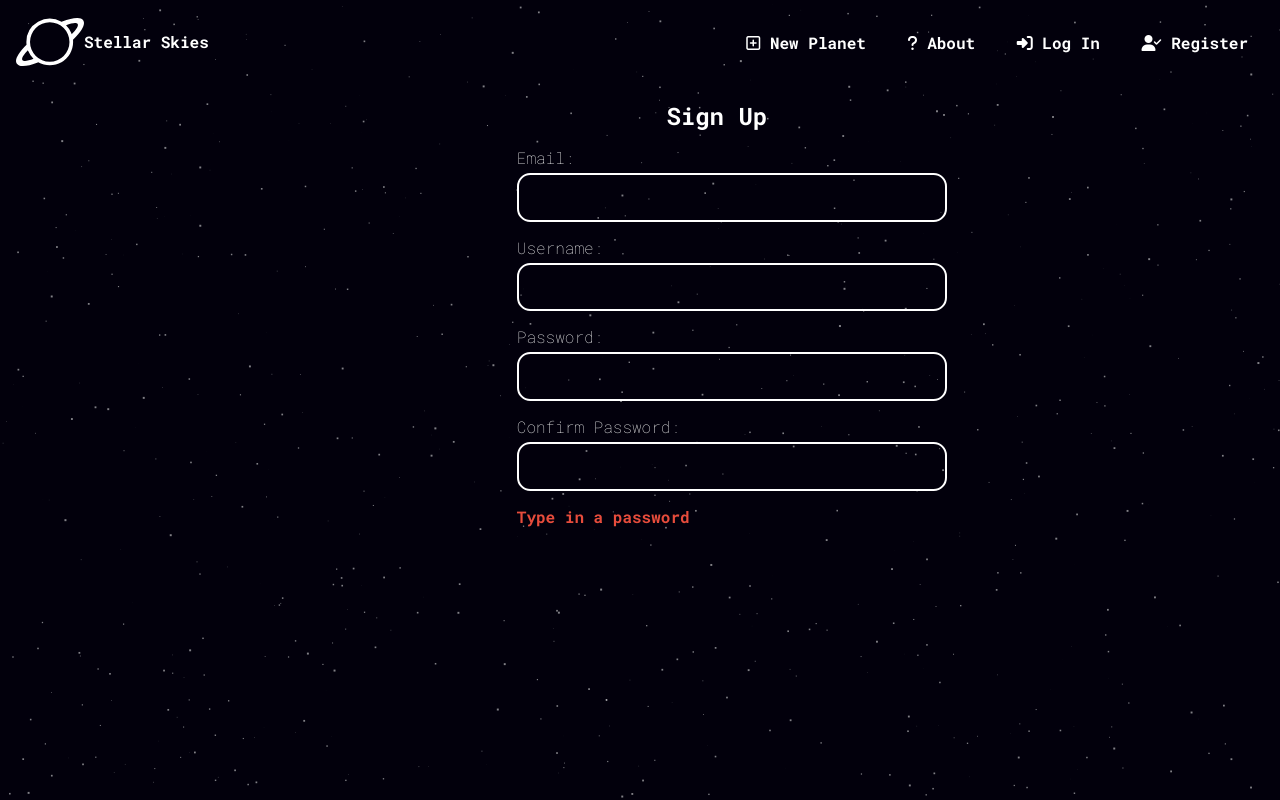
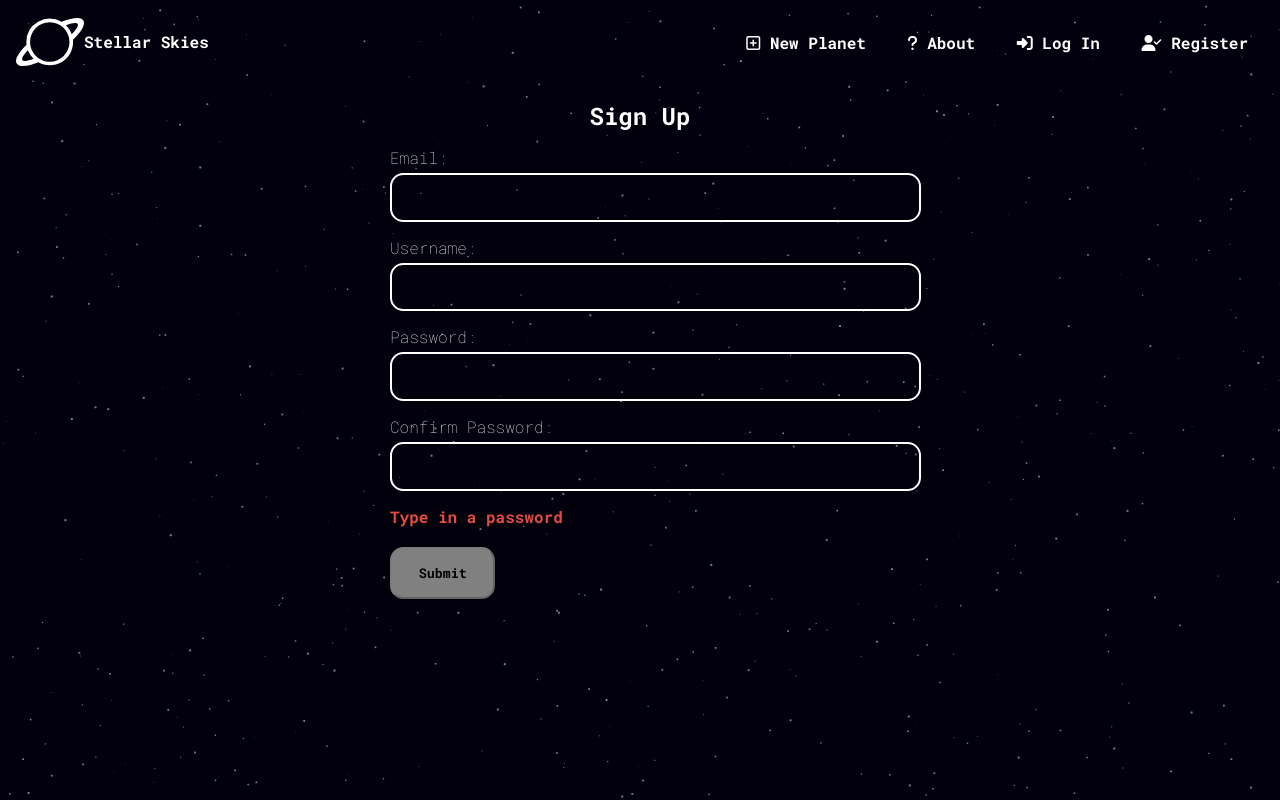
Before and after one commit to drewgifford/Stellar-Skies, a Flask app: page /signup/ in a window 1280 px wide; the page is wider, and only the part inside the window is pictured. Run offline with Flask 2, Linux system fonts and the light colour scheme; some libraries are stand-ins or nearby versions.

Commit message:
Add register checks

```diff
--- a/main.py
+++ b/main.py
@@ -116,9 +116,9 @@ def login():
         cursor.execute("SELECT email, username, password, pfp, system_name FROM account_data WHERE email = '{}'".format(em))
         result = cursor.fetchone()
         if result is None:
-            return redirect(url_for("signup"))
+            return render_template("login.html", invalid=True)
         elif str(pas) != str(result[2]):
-            return redirect(url_for("login"))
+            return render_template("login.html", invalid=True)
         else:
             session["user"] = str(result[1])
             session["email"] = str(result[0])
@@ -150,7 +150,7 @@ def signup():
         cursor.execute("SELECT email FROM account_data WHERE email = '{}'".format(email))
         result = cursor.fetchone()
         if result is not None:
-            return redirect(url_for("login"))
+            return render_template("signup.html", invalid=True)
         elif pas == pasc:
             systemID = random.randint(1111,9999)
             sql = ("INSERT INTO account_data(email, password, username, total_planets, system_id, pfp, system_name) VALUES(?,?,?,?,?,?,?)")
@@ -180,7 +180,7 @@ def account():
         cursor.execute("SELECT * FROM account_data WHERE email = '{}'".format(session["email"]))
         result = cursor.fetchone()
         if str(result[1]) != str(pas):
-            return redirect(url_for("account", wrong_pas=True))
+            return render_template("account.html", email=session["email"], username=session["user"], pfp=str(result[3]), system_name=str(result[4]), wrong_password=True)
         else:
             if str(username) != '' and str(result[2]) != str(username):
                 sql = ("UPDATE account_data SET username = ? WHERE email = ?")
--- a/static/css/form.css
+++ b/static/css/form.css
@@ -20,7 +20,11 @@ form {
 form input[type="submit"] {
     padding: 15px 2em;
 }
-#validate-status {
+#validate-status, .errorMsg {
     color: #e74c3c;
     font-weight: bold;
+    margin-bottom: 10px;
 }
+form input[type="submit"]:disabled {
+    background: gray;
+}
--- a/static/css/index.css
+++ b/static/css/index.css
@@ -457,18 +457,21 @@ a.button,button,input[type="submit"] {
     color: black;
     font-weight: bold;
     margin: 10px 10px 10px 0px;
-    cursor: pointer;
+
     box-shadow: 0px 0px 15px transparent;
 }
-a.button:hover,button:hover,input[type="submit"]:hover {
+a.button,button,input[type="submit"]:not(:disabled){
+    cursor: pointer;
+}
+a.button:hover,button:hover,input[type="submit"]:not(:disabled)hover {
     box-shadow: 0px 0px 15px rgba(255,255,255,0.75);
 }
 .absoluteCenter {
-    max-width: 400px;
+    max-width: 500px;
     width: 100%;
     margin: auto;
 
 }
 .absoluteCenterContainer {
-    width: 100vw;
+
 }
--- a/templates/login.html
+++ b/templates/login.html
@@ -10,6 +10,9 @@
             <p><input type="text" id="lem" name="lem" /></p>
             <label for="lpas">Password</label>
             <p><input type="password" id="lpas" name="lpas" /></p>
+            {% if invalid == True %}
+                <p class="errorMsg">Invalid credentials.</p>
+            {% endif %}
             <p><input type="submit" value="Submit" /></p>
         </form>
         <a href="/signup">Register an Account &gt;</a>
--- a/templates/signup.html
+++ b/templates/signup.html
@@ -20,22 +20,25 @@
             <p>Confirm Password:</p>
             <p><input type="password" name="pasc" id="confirmPass"/></p>
             <p id="validate-status">Type in a password</p>
-            <p><input id="profilePicture" type="text" value="https://cdn.pixabay.com/photo/2015/10/05/22/37/blank-profile-picture-973460_1280.png" /></p>
-            <p><input id="submit" type="submit" value="Submit" /></p>
+            {% if invalid == True %}
+            <p class="errorMsg">Email already registered.</p>
+            {% endif %}
+            <p><input id="profilePicture" name="profilePicture" type="text" value="https://cdn.pixabay.com/photo/2015/10/05/22/37/blank-profile-picture-973460_1280.png" /></p>
+            <p><input id="submit" type="submit" value="Submit" disabled/></p>
         </form>
     </div>
 </div>
 
 <script>
     $(document).ready(function(){
-        $("#submit").css("display","none");
+        $("#submit").prop("disabled",true);
         $("#confirmPass").on("keyup", function(){
             if(!($("#pass").val()===$("#confirmPass").val())){
                 $("#validate-status").html("Passwords do not match");
-                $("#submit").css("display","none");
+                $("#submit").prop("disabled",true);
             } else {
                 $("#validate-status").html("");
-                $("#submit").css("display","initial");
+                $("#submit").prop("disabled",false);
             }
         });
 
```
Also changed, not shown: templates/account.html (+18 -1 lines), stellar.db.
